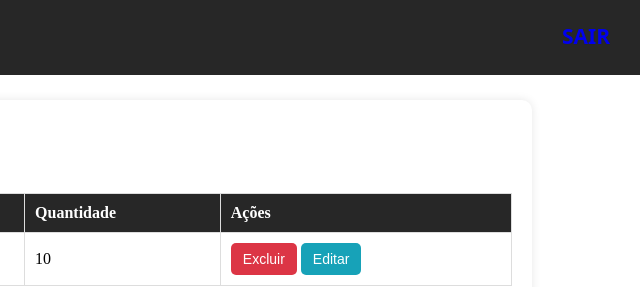
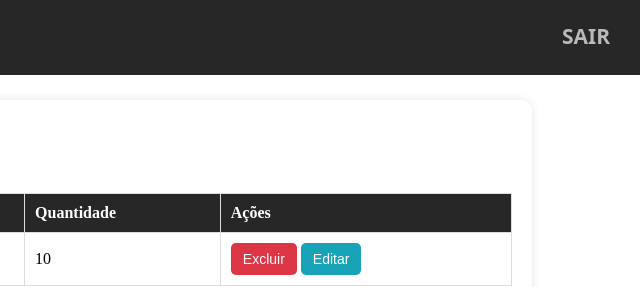
Before and after one commit to kkgabrielcas/estoque, a plain HTML site: page app.html in a window 1280 px wide. Shown: the top 287 px of the page, 640-1280 px from the left. Drawn offline with Linux system fonts and the light colour scheme.

Commit message:
Atualizar o app.css

```diff
--- a/css/app.css
+++ b/css/app.css
@@ -46,6 +46,7 @@ body {
 .exit a {
     text-decoration: none;
     text-transform: uppercase;
+    color: rgb(185, 185, 185);
 }
 
 .exit a:visited {
```
